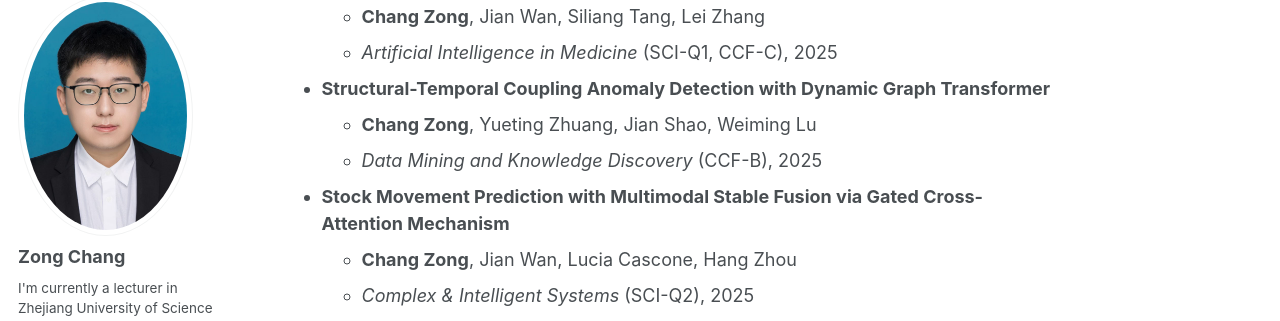
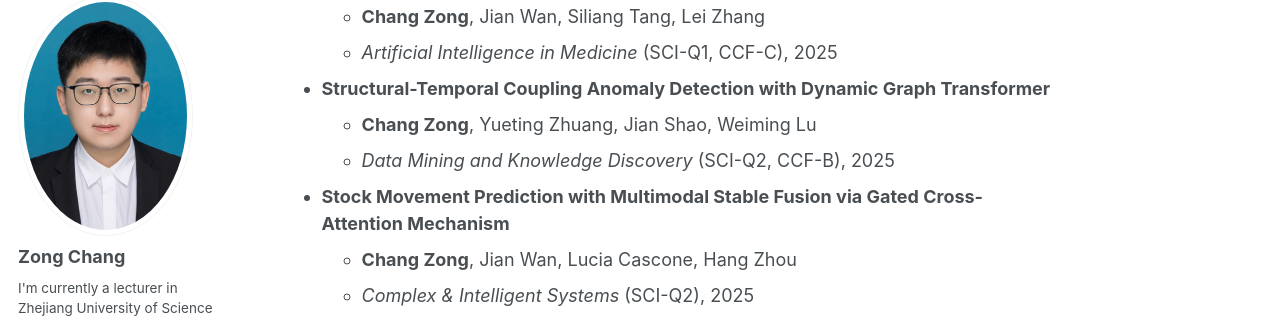
Before and after one commit to changzong/changzong.github.io, a Jekyll site: the page built from _pages/about.md, in a window 1280 px wide and 900 px high, scrolled down 984 px. Shown: the part 110-431 px from the top of the window. Built offline with Jekyll 4.4.1, drawn with Linux system fonts in a browser that asks for light colours; some web fonts are replaced.

Commit message:
update page

```diff
--- a/_pages/about.md
+++ b/_pages/about.md
@@ -34,7 +34,7 @@ redirect_from:
 
 - **Structural-Temporal Coupling Anomaly Detection with Dynamic Graph Transformer**
   - **Chang Zong**, Yueting Zhuang, Jian Shao, Weiming Lu
-  - *Data Mining and Knowledge Discovery* (CCF-B), 2025
+  - *Data Mining and Knowledge Discovery* (SCI-Q2, CCF-B), 2025
 
 - **Stock Movement Prediction with Multimodal Stable Fusion via Gated Cross-Attention Mechanism**
   - **Chang Zong**, Jian Wan, Lucia Cascone, Hang Zhou
```
